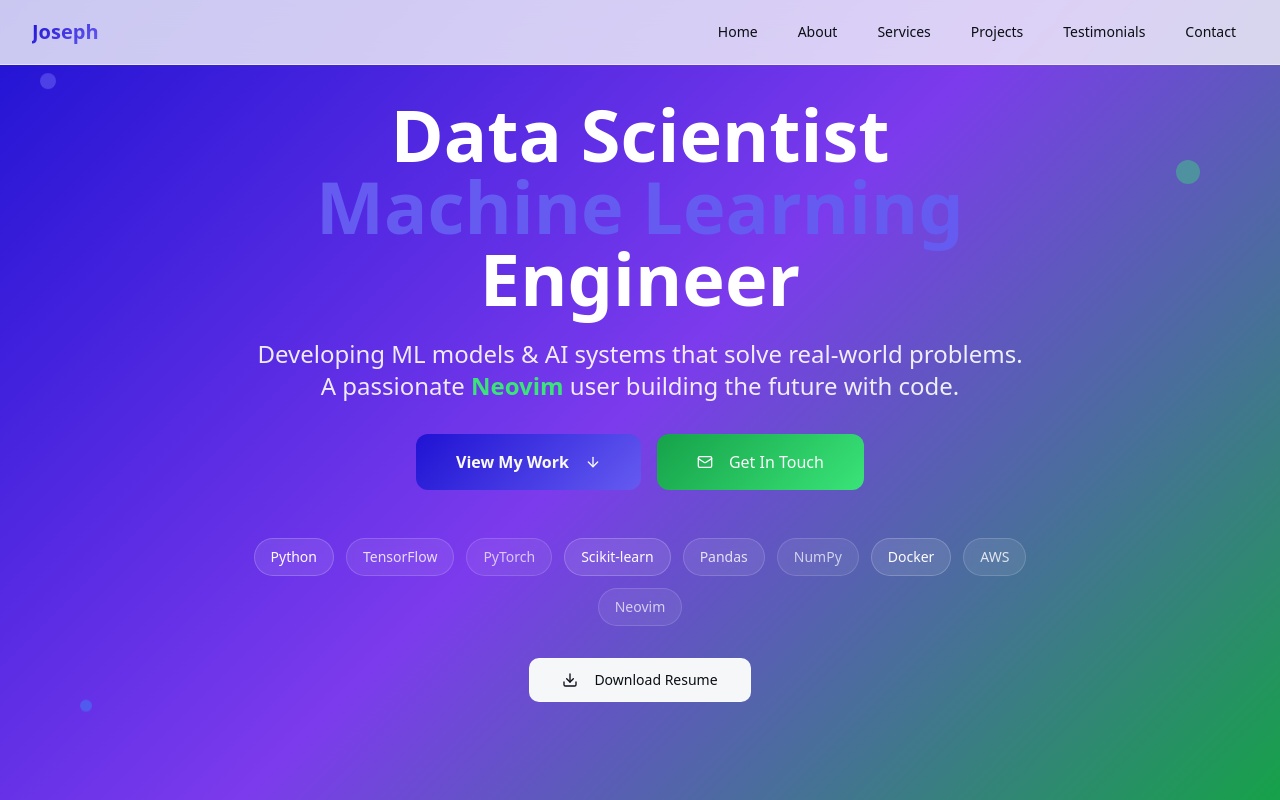
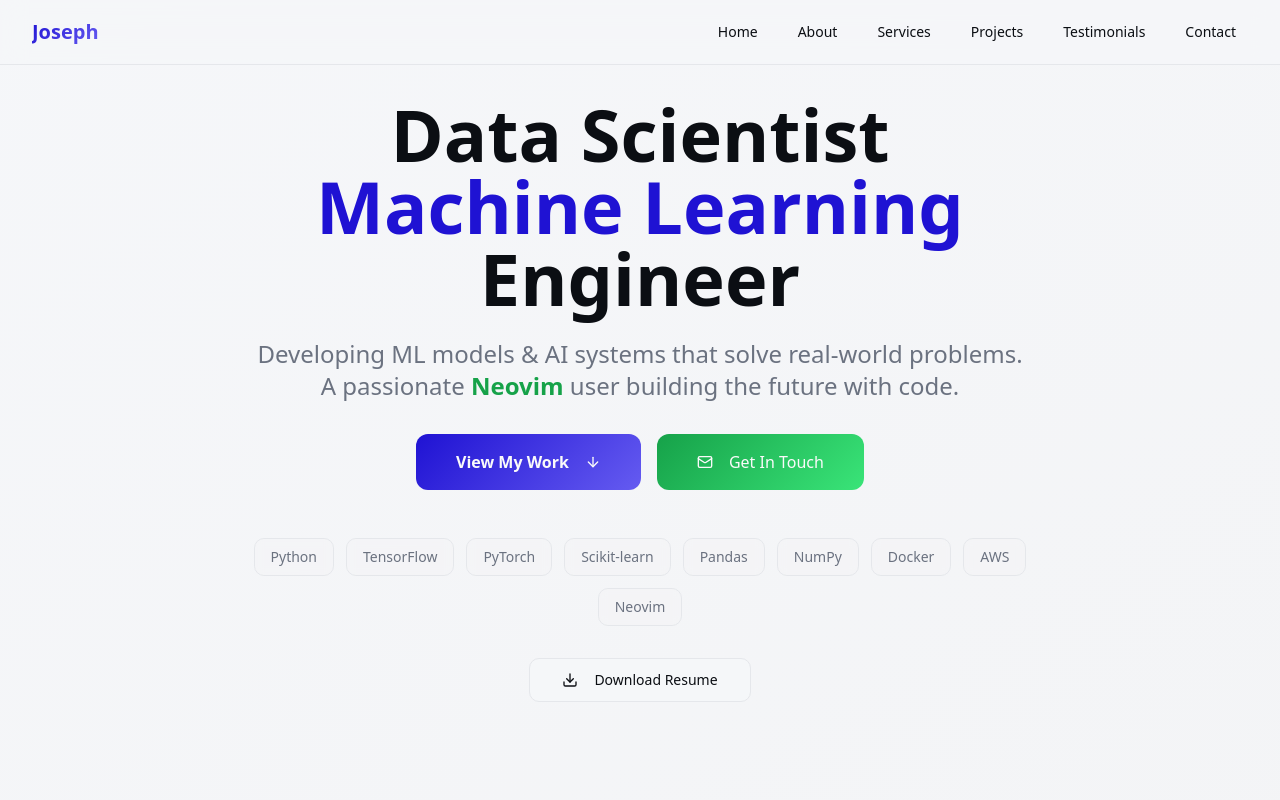
Before and after one commit to Mwangiboyle/vim-data-vision, a React (Vite) app: page / in a window 1280 px wide. Shown: the top 800 px of the page. Built offline with nearby package versions, Linux system fonts and the light colour scheme.

Commit message:
Refactor: Simplify hero section
Reduce excessive effects and colors in the hero section to create a more professional look.

```diff
--- a/src/components/Hero.tsx
+++ b/src/components/Hero.tsx
@@ -10,23 +10,23 @@ const Hero = () => {
   };
 
   return (
-    <section id="home" className="min-h-screen flex items-center justify-center bg-gradient-hero relative overflow-hidden">
-      {/* Background decoration */}
-      <div className="absolute inset-0 opacity-20">
+    <section id="home" className="min-h-screen flex items-center justify-center bg-gradient-to-br from-background to-muted relative">
+      {/* Subtle background decoration */}
+      <div className="absolute inset-0 opacity-5">
         <div className="absolute inset-0 bg-grid-pattern"></div>
       </div>
 
       <div className="max-w-4xl mx-auto px-4 sm:px-6 lg:px-8 text-center relative z-10">
         <div className="animate-slide-up">
-          <h1 className="text-5xl sm:text-6xl lg:text-7xl font-bold text-white mb-6">
+          <h1 className="text-5xl sm:text-6xl lg:text-7xl font-bold text-foreground mb-6">
             Data Scientist
-            <span className="block text-primary-glow">Machine Learning</span>
+            <span className="block text-primary">Machine Learning</span>
             <span className="block">Engineer</span>
           </h1>
 
-          <p className="text-xl sm:text-2xl text-white/90 mb-8 max-w-3xl mx-auto leading-relaxed">
+          <p className="text-xl sm:text-2xl text-muted-foreground mb-8 max-w-3xl mx-auto leading-relaxed">
             Developing ML models & AI systems that solve real-world problems.
-            A passionate <span className="text-accent-glow font-semibold">Neovim</span> user
+            A passionate <span className="text-accent font-semibold">Neovim</span> user
             building the future with code.
           </p>
 
@@ -57,11 +57,10 @@ const Hero = () => {
             {[
               "Python", "TensorFlow", "PyTorch", "Scikit-learn",
               "Pandas", "NumPy", "Docker", "AWS", "Neovim"
-            ].map((tech, index) => (
+            ].map((tech) => (
               <span
                 key={tech}
-                className="px-4 py-2 bg-white/10 backdrop-blur-sm rounded-full text-white text-sm font-medium border border-white/20 hover:bg-white/20 transition-all duration-300 animate-pulse-glow"
-                style={{ animationDelay: `${index * 0.1}s` }}
+                className="px-4 py-2 bg-muted/50 backdrop-blur-sm rounded-md text-muted-foreground text-sm font-medium border border-border hover:bg-muted transition-colors duration-200"
               >
                 {tech}
               </span>
@@ -71,7 +70,6 @@ const Hero = () => {
           <Button
             variant="outline"
             size="lg"
-            className="text-blue border-white/30 hover:bg-white/10 backdrop-blur-sm"
           >
             <Download className="mr-2 h-4 w-4" />
             Download Resume
@@ -79,10 +77,6 @@ const Hero = () => {
         </div>
       </div>
 
-      {/* Floating animation elements */}
-      <div className="absolute top-20 left-10 w-4 h-4 bg-primary-glow rounded-full animate-float opacity-60"></div>
-      <div className="absolute top-40 right-20 w-6 h-6 bg-accent-glow rounded-full animate-float opacity-40" style={{ animationDelay: "1s" }}></div>
-      <div className="absolute bottom-20 left-20 w-3 h-3 bg-tech-blue rounded-full animate-float opacity-50" style={{ animationDelay: "2s" }}></div>
     </section>
   );
 };
```
